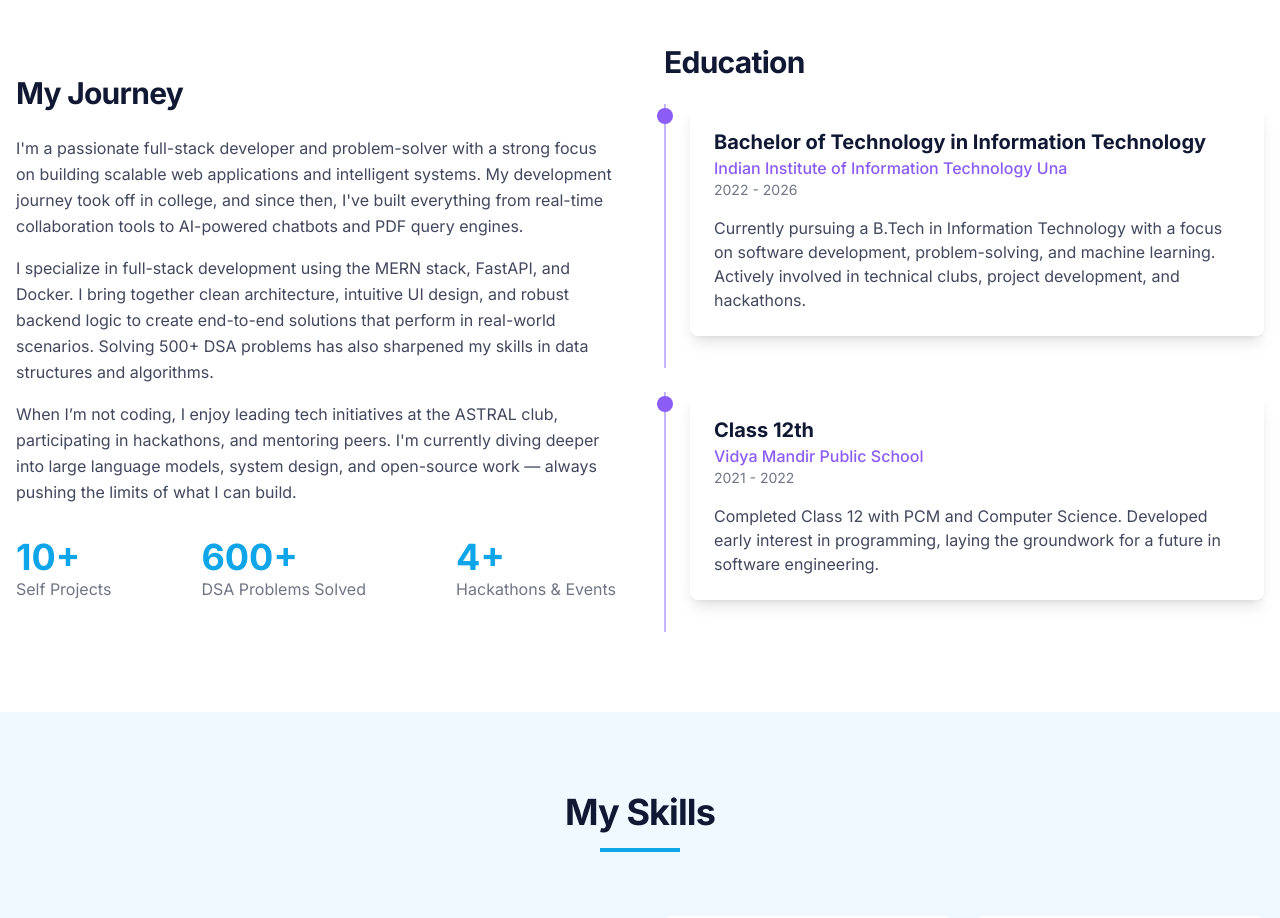
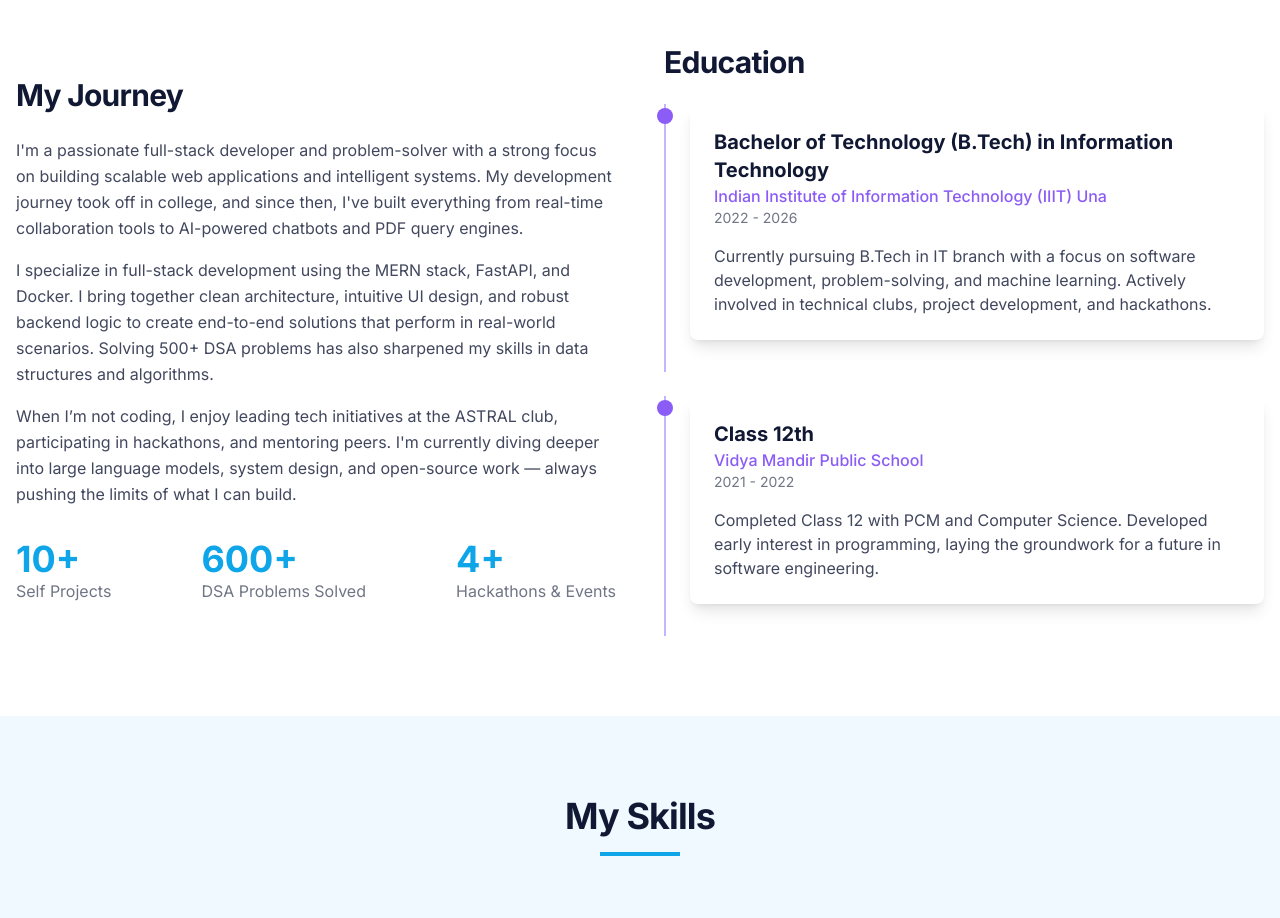
Before and after one commit to Piyusharora04/Piyush_Arora_Portfolio, a React (Vite) app: page / in a window 1280 px wide. Shown: the part 960-1878 px from the top of the page. Built offline with nearby package versions, Linux system fonts and the light colour scheme.

Commit message:
change 3

```diff
--- a/src/constants/index.ts
+++ b/src/constants/index.ts
@@ -158,10 +158,10 @@ export const experiences: Experience[] = [
 export const education: Education[] = [
   {
     id: 1,
-    degree: 'Bachelor of Technology in Information Technology',
-    institution: 'Indian Institute of Information Technology Una',
+    degree: 'Bachelor of Technology (B.Tech) in Information Technology',
+    institution: 'Indian Institute of Information Technology (IIIT) Una',
     period: '2022 - 2026',
-    description: 'Currently pursuing a B.Tech in Information Technology with a focus on software development, problem-solving, and machine learning. Actively involved in technical clubs, project development, and hackathons.',
+    description: 'Currently pursuing B.Tech in IT branch with a focus on software development, problem-solving, and machine learning. Actively involved in technical clubs, project development, and hackathons.',
   },
   {
     id: 2,
```
